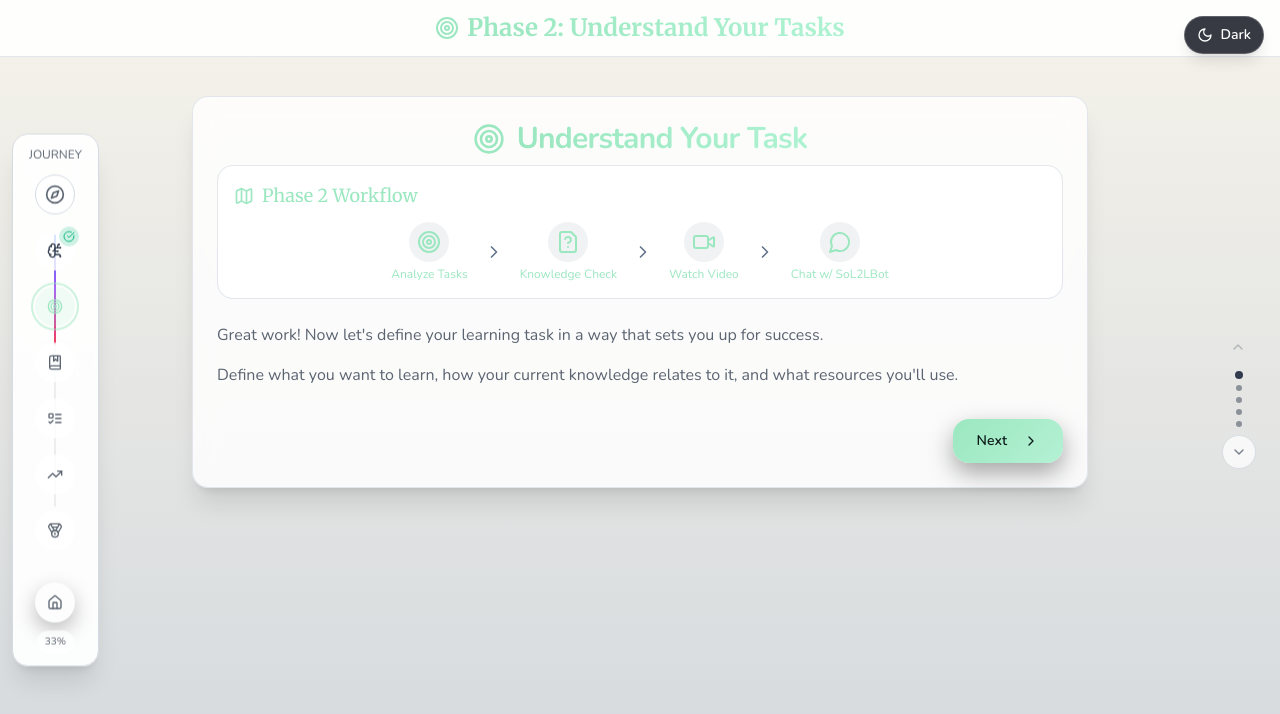
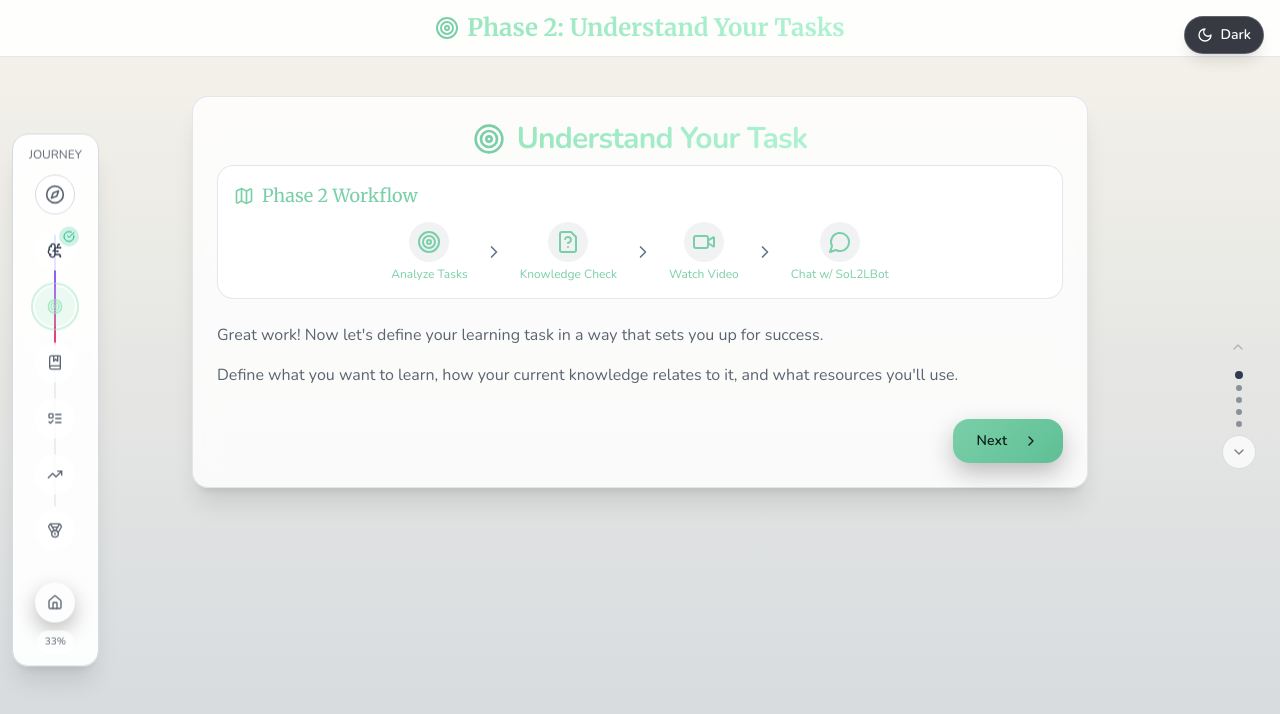
Before and after one commit to SiruiruiRen/sol2l-bot, a Next.js app: page /phase2 in a window 1280 px wide. Shown: the top 714 px of the page. Built offline with nearby package versions, Linux system fonts and the light colour scheme.

Commit message:
chore: improve phase2 contrast and sidebar visibility

```diff
--- a/app/phase2/page.tsx
+++ b/app/phase2/page.tsx
@@ -436,7 +436,7 @@ export default function Phase2Page() {
   }, [])
 
   const phaseColor = {
-    accent: "#9be7c0",
+    accent: "#7acfa8", // slightly deeper mint for better contrast
   }
   const canvasGradient = "linear-gradient(180deg, hsl(var(--background)) 0%, hsl(var(--muted)) 100%)"
   const neutralSurface = "hsl(var(--card) / 0.82)"
@@ -589,10 +589,10 @@ export default function Phase2Page() {
                 {currentCardIndex < cards.length - 1 ? (
                   <Button
                     className="text-[#0e1c1a] font-semibold px-6 py-2 rounded-lg"
-                    style={{
-                      background: "linear-gradient(135deg, #9be7c0, #b4f1d4)",
-                      boxShadow: "0 10px 24px rgba(0,0,0,0.35)",
-                    }}
+            style={{
+              background: "linear-gradient(135deg, #7acfa8, #5fbf95)",
+              boxShadow: "0 10px 24px rgba(0,0,0,0.25)",
+            }}
                     onClick={nextCard}
                     disabled={(currentCardIndex === 3 && !quizCompleted)}
                   >
@@ -602,8 +602,8 @@ export default function Phase2Page() {
                   <Button
                     className="text-[#0e1c1a] font-semibold px-6 py-3 rounded-full shadow-lg"
                     style={{
-                      background: "linear-gradient(135deg, #9be7c0, #b4f1d4)",
-                      boxShadow: "0 10px 24px rgba(0,0,0,0.35)",
+                      background: "linear-gradient(135deg, #7acfa8, #5fbf95)",
+                      boxShadow: "0 10px 24px rgba(0,0,0,0.25)",
                     }}
                     onClick={nextCard}
                   >
--- a/components/module-bar.tsx
+++ b/components/module-bar.tsx
@@ -455,13 +455,14 @@ export default function ModuleBar({ currentPhase = 0 }: ModuleBarProps) {
             ].map((phase) => {
               const isActive = displayPhase === phase.id;
               const isCompleted = completedPhases.includes(phase.id);
+              const accentBg = `${phase.color.textHex}33`;
               const bg = isActive
-                ? `${phase.color.textHex}22`
+                ? accentBg
                 : isCompleted
-                  ? "hsl(var(--card) / 0.8)"
+                  ? "hsl(var(--card) / 0.82)"
                   : "hsl(var(--card) / 0.78)";
               const textColor = isActive ? phase.color.textHex : isCompleted ? "hsl(var(--foreground))" : neutralMuted;
-              const borderColor = isActive ? `${phase.color.textHex}55` : neutralBorder;
+              const borderColor = isActive ? `${phase.color.textHex}66` : neutralBorder;
               const pulseColor = `${phase.color.textHex}80`;
               return (
                 <div className="relative mb-4 z-10" key={phase.id}>
```
